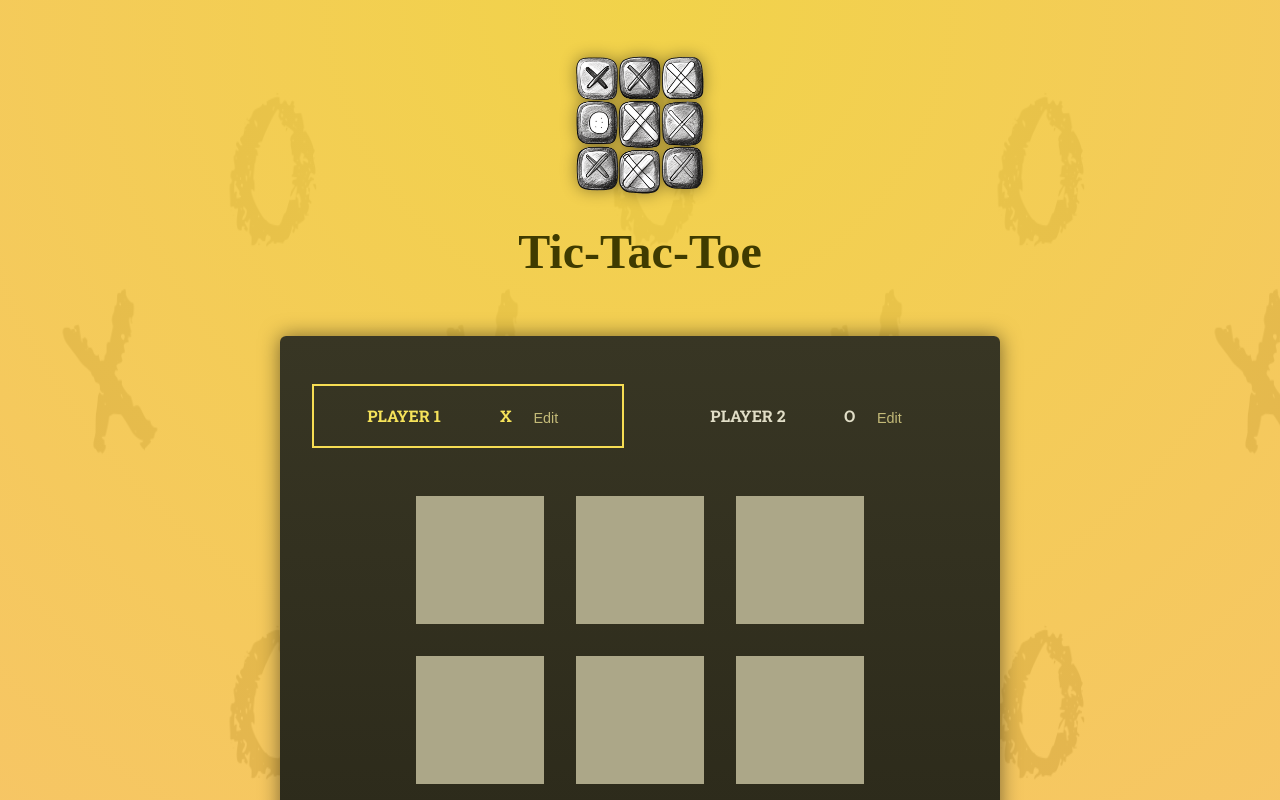
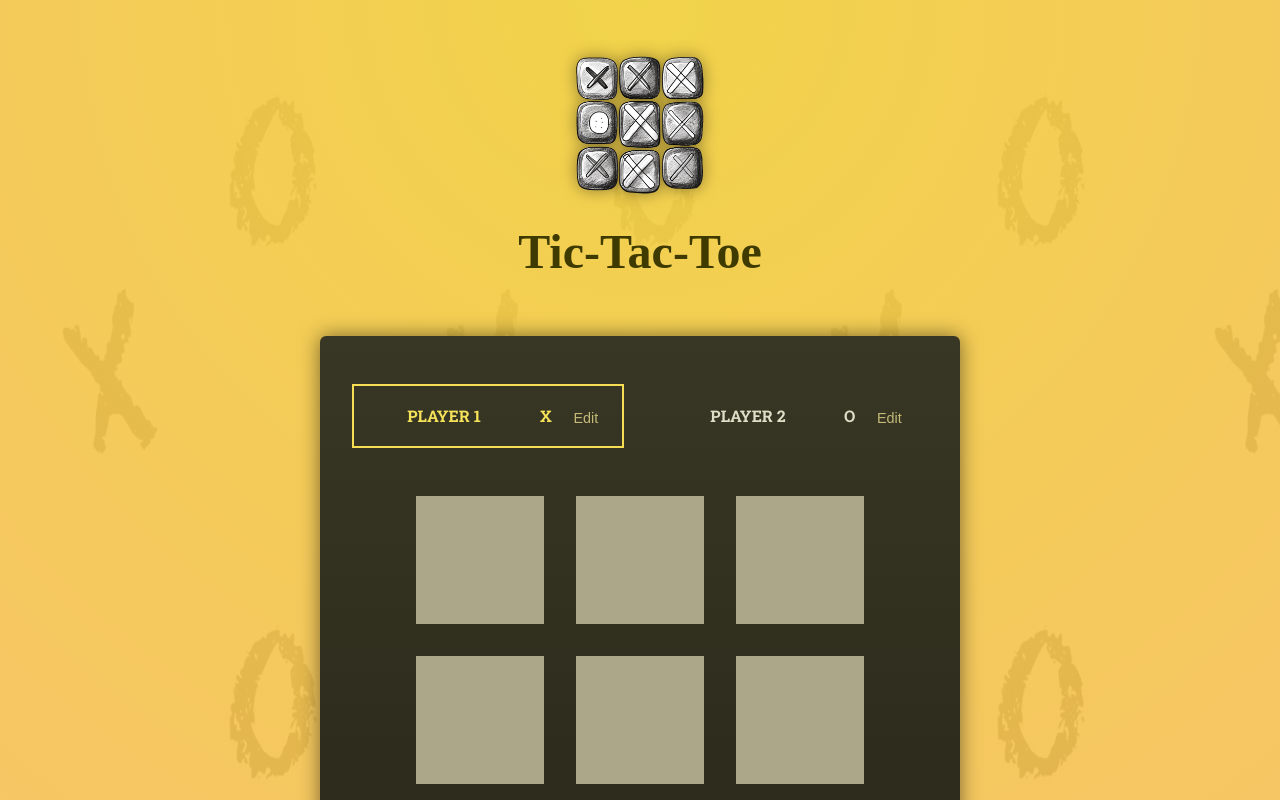
Before and after one commit to M0H1K4/React-vite--tic-tac-toe, a React (Vite) app: page / in a window 1280 px wide. Shown: the top 800 px of the page. Built offline with nearby package versions, Linux system fonts and the light colour scheme; a web font is replaced by a local one.

Commit message:
Finished!

```diff
--- a/src/index.css
+++ b/src/index.css
@@ -48,7 +48,7 @@ h1 {
 }
 
 #game-container {
-  max-width: 45rem;
+  max-width: 40rem;
   margin: 3rem auto;
   padding: 2rem;
   border-radius: 6px;
```
